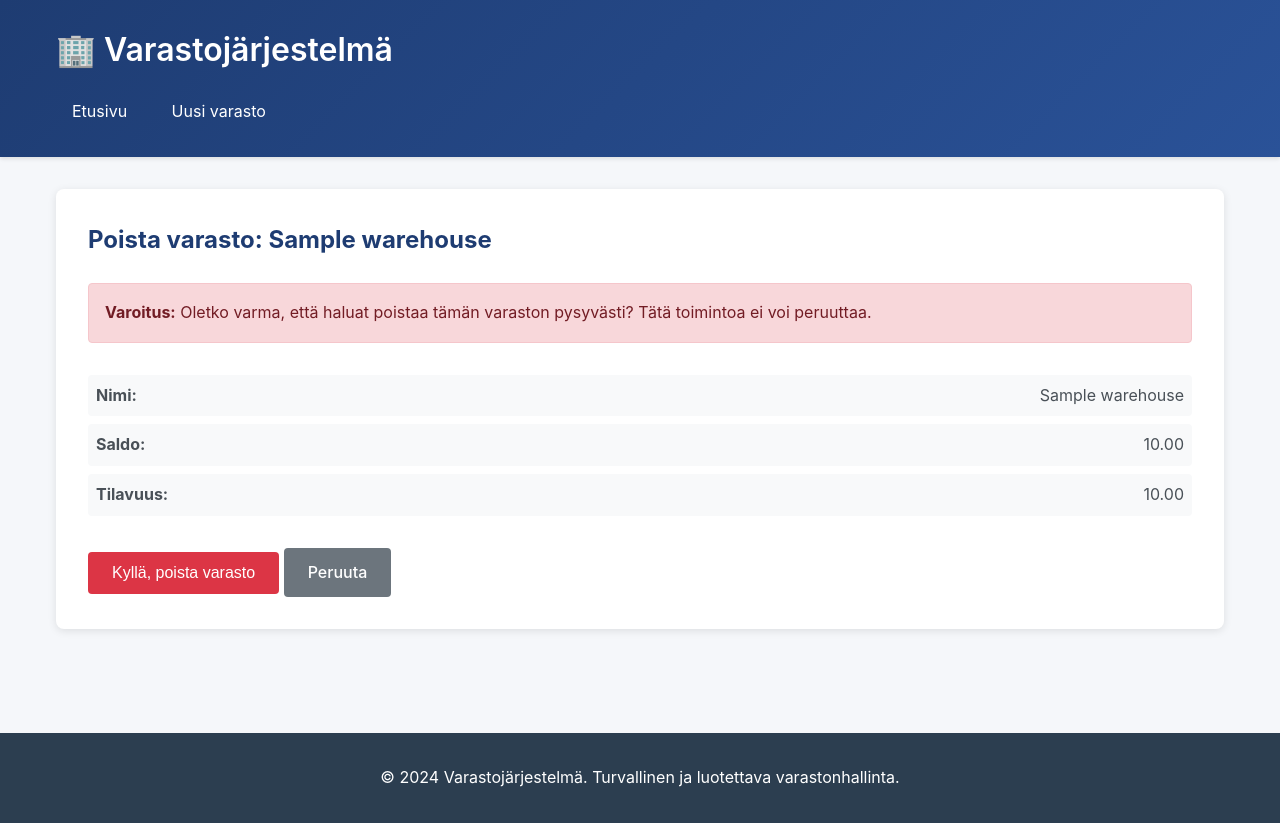
After one commit to eerosu/ohtuvarasto, a Flask app: template src/templates/delete.html in a window 1280 px wide. The commit adds this page. Run offline with Flask 3, Linux system fonts and the light colour scheme; the template is opened without the code that fills it: most values are stand-ins (such as "Sample title", 1, 10 or a date in 2020).

Commit message:
Add warehouse deletion functionality
Co-authored-by: eerosu <79792609+eerosu@users.noreply.github.com>

```diff
--- a/src/app.py
+++ b/src/app.py
@@ -146,6 +146,27 @@ def remove_from_warehouse(warehouse_id):
 
     return render_template('remove.html', warehouse=warehouse)
 
+@app.route('/delete/<int:warehouse_id>', methods=['GET', 'POST'])
+def delete_warehouse(warehouse_id):
+    warehouses = get_warehouses()
+    if warehouse_id >= len(warehouses) or warehouse_id < 0:
+        flash('Varastoa ei löytynyt', 'error')
+        return redirect(url_for('index'))
+
+    warehouse = warehouses[warehouse_id]
+
+    if request.method == 'POST':
+        # Remove the warehouse from the list
+        warehouses.pop(warehouse_id)
+        # Re-index remaining warehouses
+        for i, w in enumerate(warehouses):
+            w['id'] = i
+        save_warehouses(warehouses)
+        flash(f'Varasto "{warehouse["name"]}" poistettu onnistuneesti', 'success')
+        return redirect(url_for('index'))
+
+    return render_template('delete.html', warehouse=warehouse)
+
 if __name__ == '__main__':
     # Development server only - use a production WSGI server like Gunicorn for production
     app.run(host='0.0.0.0', port=5000)
--- /dev/null
+++ b/src/templates/delete.html
@@ -0,0 +1,33 @@
+{% extends "base.html" %}
+
+{% block title %}Poista varasto - Varastojärjestelmä{% endblock %}
+
+{% block content %}
+<div class="card">
+    <h2>Poista varasto: {{ warehouse.name }}</h2>
+
+    <div class="alert alert-error" style="margin-bottom: 2rem;">
+        <strong>Varoitus:</strong> Oletko varma, että haluat poistaa tämän varaston pysyvästi? Tätä toimintoa ei voi peruuttaa.
+    </div>
+
+    <div class="warehouse-info" style="margin-bottom: 2rem;">
+        <div class="warehouse-info-item">
+            <span><strong>Nimi:</strong></span>
+            <span>{{ warehouse.name }}</span>
+        </div>
+        <div class="warehouse-info-item">
+            <span><strong>Saldo:</strong></span>
+            <span>{{ "%.2f"|format(warehouse.saldo) }}</span>
+        </div>
+        <div class="warehouse-info-item">
+            <span><strong>Tilavuus:</strong></span>
+            <span>{{ "%.2f"|format(warehouse.tilavuus) }}</span>
+        </div>
+    </div>
+
+    <form method="POST" action="{{ url_for('delete_warehouse', warehouse_id=warehouse.id) }}">
+        <button type="submit" class="btn btn-danger">Kyllä, poista varasto</button>
+        <a href="{{ url_for('index') }}" class="btn btn-secondary">Peruuta</a>
+    </form>
+</div>
+{% endblock %}
--- a/src/templates/index.html
+++ b/src/templates/index.html
@@ -37,7 +37,8 @@
                     <div class="warehouse-actions">
                         <a href="{{ url_for('edit_warehouse', warehouse_id=warehouse.id) }}" class="btn btn-warning">Muokkaa</a>
                         <a href="{{ url_for('add_to_warehouse', warehouse_id=warehouse.id) }}" class="btn btn-success">Lisää</a>
-                        <a href="{{ url_for('remove_from_warehouse', warehouse_id=warehouse.id) }}" class="btn btn-danger">Poista</a>
+                        <a href="{{ url_for('remove_from_warehouse', warehouse_id=warehouse.id) }}" class="btn btn-secondary">Poista sisältö</a>
+                        <a href="{{ url_for('delete_warehouse', warehouse_id=warehouse.id) }}" class="btn btn-danger">Poista varasto</a>
                     </div>
                 </div>
             {% endfor %}
```
